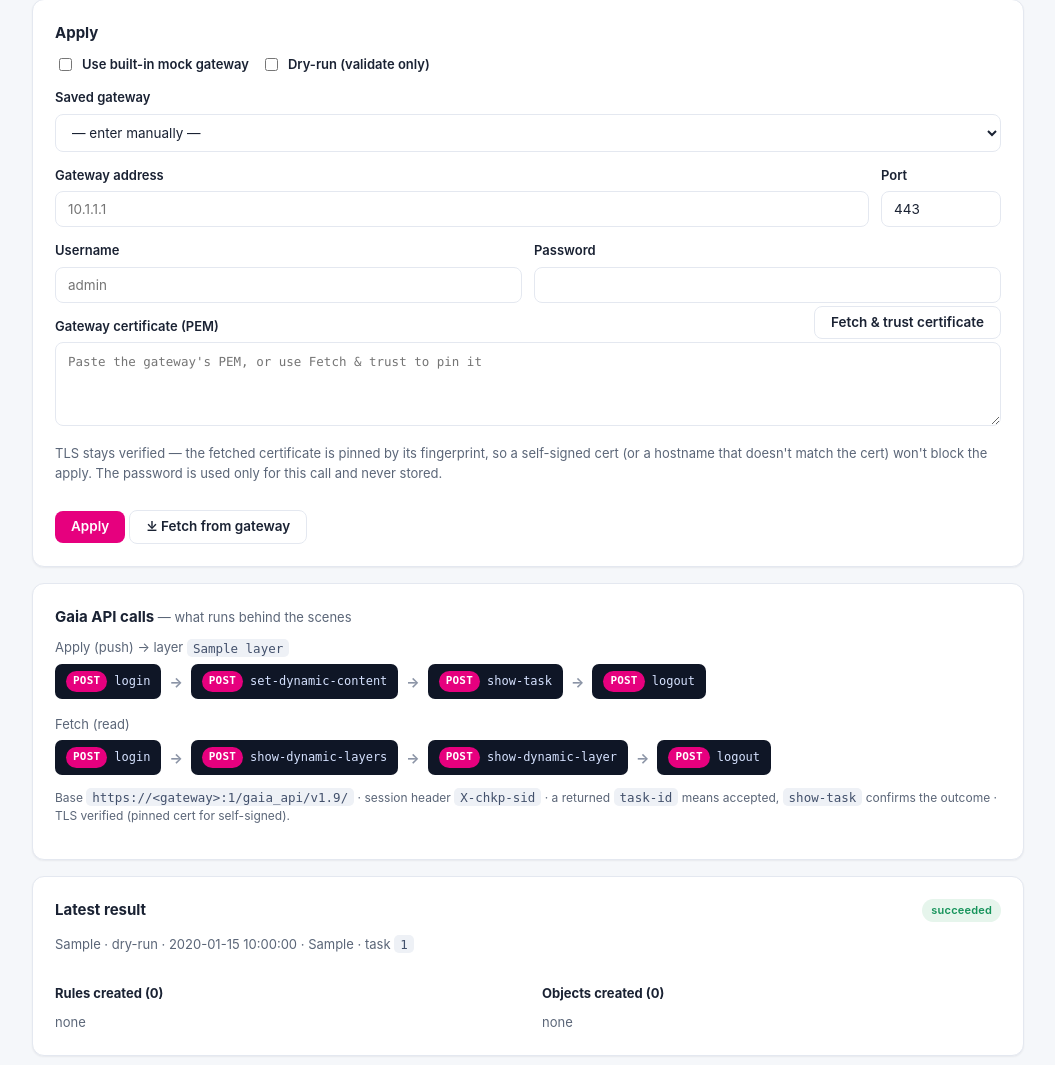
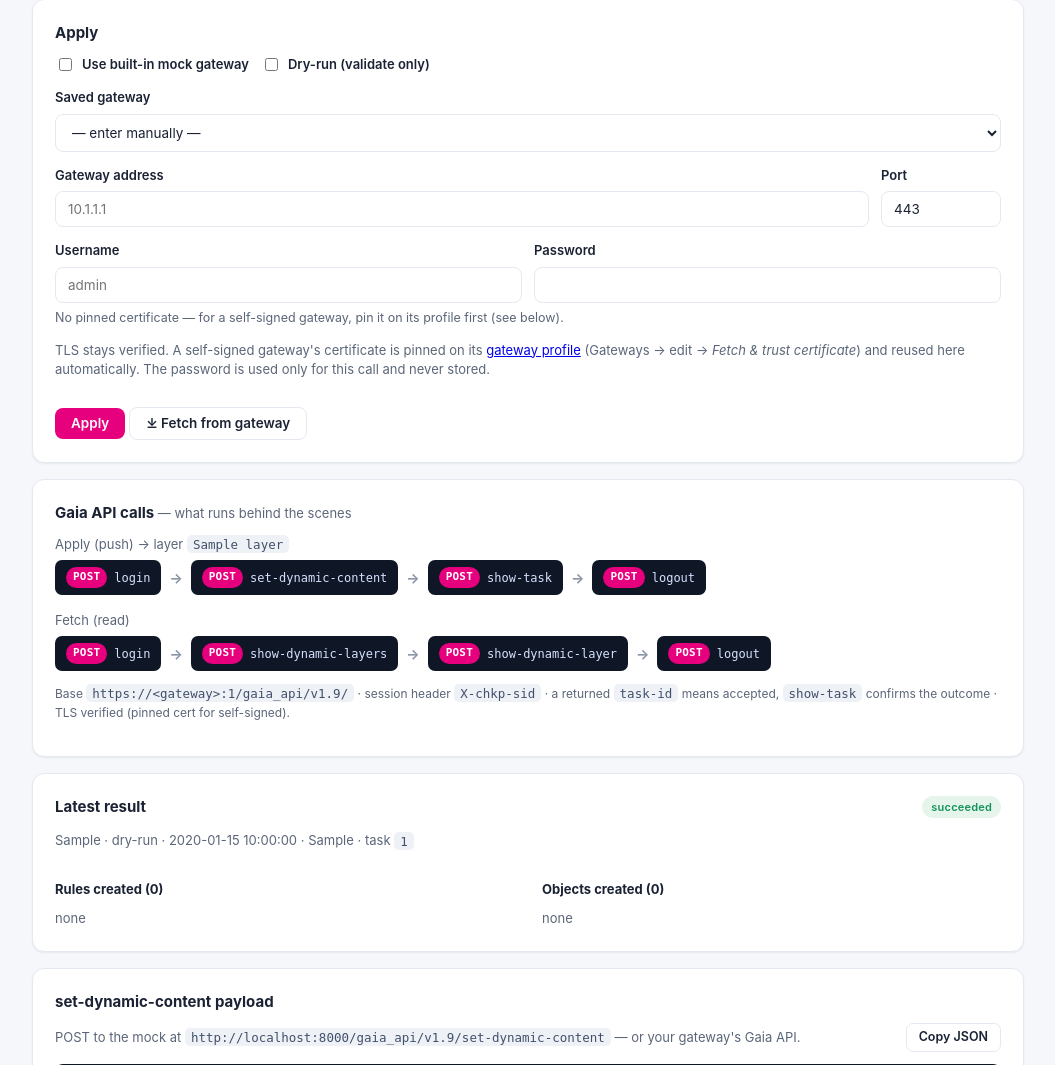
Before and after one commit to alshawwaf/Drawbridge, a FastAPI app: page /layers/1 in a window 1280 px wide. Shown: the part 187-1252 px from the top of the page, without its empty margins (112-1167 px from the left). Run offline with FastAPI, Linux system fonts and the light colour scheme; the visitor is signed in with stand-in values (Sample User, id 1); tables that the repository leaves empty hold one stand-in row (values such as "Sample post").

Commit message:
Layer fetch: wider modal + show objects; move cert pinning to the gateway profile
1) "Dynamic layers on the gateway" modal is now xwide (880px) so the rulebase table fits without
   horizontal scrolling, and each layer now shows its Objects too (hosts/networks/groups with
   their IPs/subnets/members) — not just a count — so the operator sees exactly what the GW has.

2) Removed the per-apply cert pinning UI (Fetch & trust button + PEM textarea) from the layer
   apply/fetch form — cert pinning now lives on the gateway profile. The saved gateway's pinned
   cert is still sent (hidden field) and a small status line shows whether one is in use. On a
   TLS/connect failure, the error now directs the user to the Gateways page to pin the cert.

```diff
--- a/app/templates/base.html
+++ b/app/templates/base.html
@@ -128,6 +128,7 @@
     .check input { width:auto; }
     .check label { margin:0; }
     .modal.wide { max-width:560px; }
+    .modal.xwide { max-width:880px; }
     .fp { font-family:ui-monospace,monospace; font-size:12px; background:#f1f3f7; border:1px solid var(--line); padding:8px 10px; border-radius:7px; word-break:break-all; }
     /* Progress stepper */
     .stepper { list-style:none; margin:16px 0 4px; padding:0; }
--- a/app/templates/dynamic_detail.html
+++ b/app/templates/dynamic_detail.html
@@ -74,11 +74,9 @@
         <div class="grow"><label>Username</label><input name="gw_user" id="gw_user" placeholder="admin"></div>
         <div class="grow"><label>Password</label><input name="gw_pass" id="gw_pass" type="password"></div>
       </div>
-      <div class="row"><div class="grow"><label>Gateway certificate (PEM)</label></div>
-        <button type="button" class="secondary" id="fetch-cert">Fetch &amp; trust certificate</button></div>
-      <textarea name="gw_cert" id="gw_cert" style="min-height:84px;" placeholder="Paste the gateway's PEM, or use Fetch &amp; trust to pin it"></textarea>
-      <div id="cert-fp" class="fp" style="display:none; margin-top:8px;"></div>
-      <p class="muted">TLS stays verified — the fetched certificate is pinned by its fingerprint, so a self-signed cert (or a hostname that doesn't match the cert) won't block the apply. The password is used only for this call and never stored.</p>
+      <input type="hidden" name="gw_cert" id="gw_cert">
+      <div id="cert-status" class="muted" style="margin-top:6px; font-size:12.5px;"></div>
+      <p class="muted">TLS stays verified. A self-signed gateway's certificate is pinned on its <a href="/gateways">gateway profile</a> (Gateways → edit → <i>Fetch &amp; trust certificate</i>) and reused here automatically. The password is used only for this call and never stored.</p>
     </fieldset>
     <div style="margin-top:14px;"><button type="button" id="apply-btn">Apply</button>
       <button type="button" class="secondary" id="fetch-btn" title="Read the dynamic layers and content this gateway currently has">⤓ Fetch from gateway</button>
@@ -170,7 +168,7 @@
 </div>
 
 <div class="modal-overlay" id="fetch-modal" hidden>
-  <div class="modal wide">
+  <div class="modal xwide">
     <h3 id="fetch-title">Dynamic layers on the gateway</h3>
     <p class="muted" id="fetch-sub">Reading current content…</p>
     <div id="fetch-result"></div>
@@ -191,46 +189,24 @@
     function esc(s) { return String(s).replace(/[&<>]/g, function (c) { return {'&':'&amp;','<':'&lt;','>':'&gt;'}[c]; }); }
     function formData() { return new URLSearchParams(new FormData($('apply-form'))); }
 
+    function _certStatus(hasCert) {
+      var el = $('cert-status'); if (!el) return;
+      el.textContent = hasCert
+        ? '🔒 Using the pinned certificate from the saved gateway.'
+        : 'No pinned certificate — for a self-signed gateway, pin it on its profile first (see below).';
+    }
     function fillGateway(g) {
-      if (!g) return;
+      if (!g) { $('gw_cert').value = ''; _certStatus(false); return; }
       $('gw_host').value = g.host || ''; $('gw_port').value = g.port || 443;
       $('gw_user').value = g.username || ''; $('gw_cert').value = g.cert_pem || '';
-      var fp = $('cert-fp');
-      if (g.cert_pem) { fp.style.display = ''; fp.innerHTML = '<b>Pinned</b> certificate from saved gateway.'; }
-      else { fp.style.display = 'none'; }
+      _certStatus(!!g.cert_pem);
     }
-    // Prefill from the layer's associated gateway.
+    // Prefill from the layer's associated gateway (else set the manual-entry state).
     if (LAYER_GW && gwById[LAYER_GW]) { var s = $('gw-select'); if (s) s.value = String(LAYER_GW); fillGateway(gwById[LAYER_GW]); }
+    else { fillGateway(null); }
     var gwSel = $('gw-select');
     if (gwSel) gwSel.addEventListener('change', function () { fillGateway(gwById[this.value]); });
     $('use-mock').addEventListener('change', function () { $('gw-fields').disabled = this.checked; });
-
-    $('fetch-cert').addEventListener('click', function () {
-      var p = new URLSearchParams(); p.set('gw_host', $('gw_host').value); p.set('gw_port', $('gw_port').value);
-      $('fetch-cert').textContent = 'Fetching…'; $('fetch-cert').disabled = true;
-      fetch('/layers/' + LAYER_ID + '/fetch-cert', { method: 'POST', body: p })
-        .then(function (r) { return r.json().then(function (j) { return { ok: r.ok, j: j }; }); })
-        .then(function (res) {
-          $('fetch-cert').textContent = 'Fetch & trust certificate'; $('fetch-cert').disabled = false;
-          var fp = $('cert-fp'); fp.style.display = '';
-          if (!res.ok) { fp.textContent = res.j.error || 'Failed'; return; }
-          $('gw_cert').value = res.j.pem;
-          var gid = $('gw-select') ? $('gw-select').value : '';
-          if (gid && gwById[gid]) {
-            // Persist onto the saved gateway so it's reused next time (no re-fetching).
-            var pp = new URLSearchParams(); pp.set('cert_pem', res.j.pem);
-            fetch('/gateways/' + gid + '/cert', { method: 'POST', body: pp })
-              .then(function () {
-                gwById[gid].cert_pem = res.j.pem;  // keep in-page state consistent
-                fp.innerHTML = '<b>Pinned</b> · SHA-256 ' + res.j.fingerprint + ' — saved to “' + esc(gwById[gid].name) + '”, reused next time.';
-              })
-              .catch(function () { fp.innerHTML = '<b>Pinned</b> · SHA-256 ' + res.j.fingerprint + ' (this apply only — save failed).'; });
-          } else {
-            fp.innerHTML = '<b>Pinned</b> · SHA-256 ' + res.j.fingerprint + ' — for this apply. Save it as a gateway to reuse it.';
-          }
-        })
-        .catch(function () { $('fetch-cert').textContent = 'Fetch & trust certificate'; $('fetch-cert').disabled = false; });
-    });
 
     function renderStepper(stages, doneStages, current, status, failedStage) {
       var ul = $('stepper'); ul.innerHTML = '';
@@ -309,6 +285,27 @@
       return '<div class="tablewrap"><table class="rulebase"><thead><tr><th>#</th><th>Name</th><th>Source</th>' +
         '<th>Destination</th><th>Service</th><th>Action</th><th>Track</th></tr></thead><tbody>' + rows + '</tbody></table></div>';
     }
+    function _objDetail(o) {
+      if (o['ip-address']) return o['ip-address'];
+      if (o.subnet4) return o.subnet4 + (o['mask-length4'] != null ? '/' + o['mask-length4'] : '');
+      if (o.subnet6) return o.subnet6 + (o['mask-length6'] != null ? '/' + o['mask-length6'] : '');
+      if (Array.isArray(o.members)) return o.members.join(', ');
+      if (o['ipv4-address-first']) return o['ipv4-address-first'] + ' – ' + (o['ipv4-address-last'] || '');
+      return '';
+    }
+    function renderObjects(objs) {
+      var types = Object.keys(objs || {}).filter(function (k) { return (objs[k] || []).length; });
+      if (!types.length) return '';
+      var html = '<div class="trace-lbl" style="margin-top:10px;">Objects</div>';
+      types.forEach(function (t) {
+        var items = (objs[t] || []).map(function (o) {
+          var d = _objDetail(o);
+          return '<span class="pill" style="margin:2px;">' + esc(o.name || '?') + (d ? ' · ' + esc(d) : '') + '</span>';
+        }).join('');
+        html += '<div style="margin:3px 0;"><span class="muted" style="font-size:11px; text-transform:uppercase; letter-spacing:.4px;">' + esc(t) + '</span> ' + items + '</div>';
+      });
+      return html;
+    }
     function renderLayers(layers) {
       if (!layers || !layers.length) return '<p class="muted">No dynamic layers reported by the gateway.</p>';
       var header = '<p class="muted" style="margin:0 0 8px;"><b>' + layers.length + '</b> dynamic layer' +
@@ -325,7 +322,7 @@
           '<b>' + esc(l.name || '(unnamed)') + '</b>' +
           (l.display_name ? ' <span class="muted">— ' + esc(l.display_name) + '</span>' : '') +
           '<div class="muted" style="margin:6px 0;">' + (l.rulebase || []).length + ' rule(s) · ' + objCount + ' object(s)</div>' +
-          renderRulebaseTable(l.rulebase) + meta + '</div>';
+          renderRulebaseTable(l.rulebase) + renderObjects(l.objects) + meta + '</div>';
       }).join('');
     }
     $('fetch-btn').addEventListener('click', function () {
```
Also changed, not shown: app/services/apply_runner.py (+10 -8 lines).
